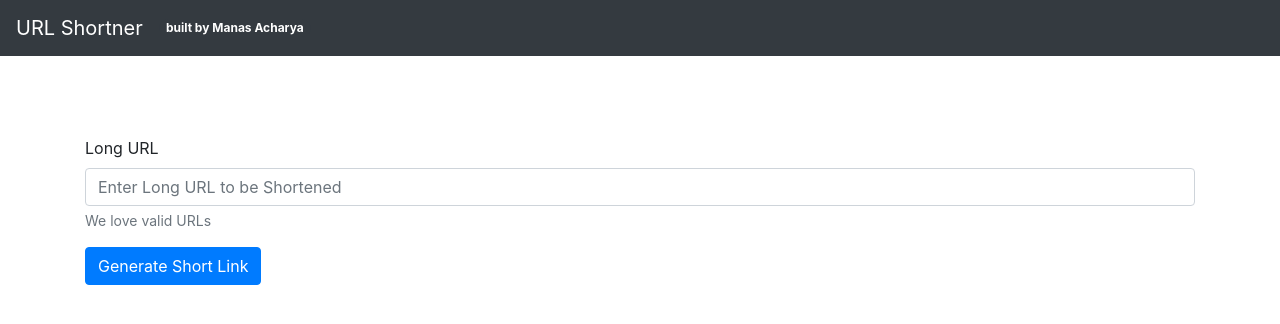
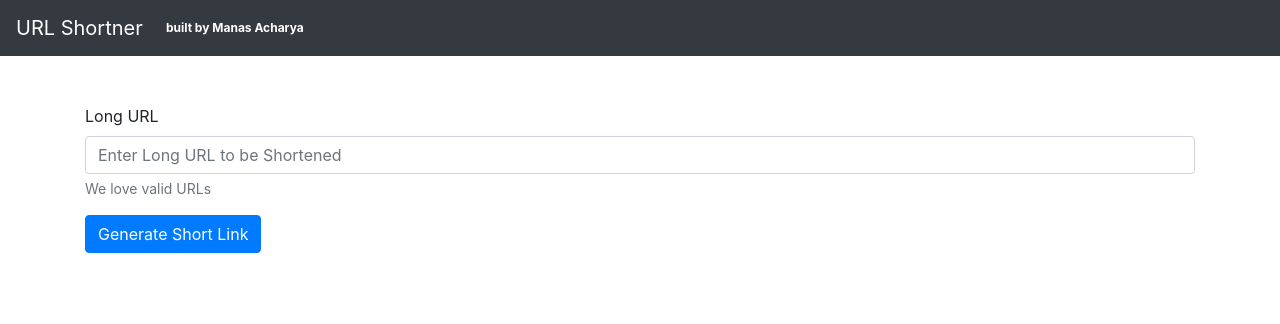
Before and after one commit to HOD101s/URL-Shortner-client, a React (Create React App) app: page / in a window 1280 px wide. Shown: the top 324 px of the page. Built offline with nearby package versions, Linux system fonts and the light colour scheme.

Commit message:
modified: bug fixes

```diff
--- a/src/App.css
+++ b/src/App.css
@@ -1,5 +1,5 @@
 .shortenForm {
-  margin: 5em;
+  padding: 3em;
 }
 
 .shortUrlFormControl:hover {
--- a/src/service/getShortLink.js
+++ b/src/service/getShortLink.js
@@ -1,5 +1,5 @@
 import axios from "axios";
-axios.defaults.baseURL = "http://localhost:5000";
+axios.defaults.baseURL = "http://127.0.0.1:5000";
 axios.defaults.headers.post["Content-Type"] =
   "application/x-www-form-urlencoded";
 axios.defaults.headers.post["Access-Control-Allow-Origin"] = "*";
```
